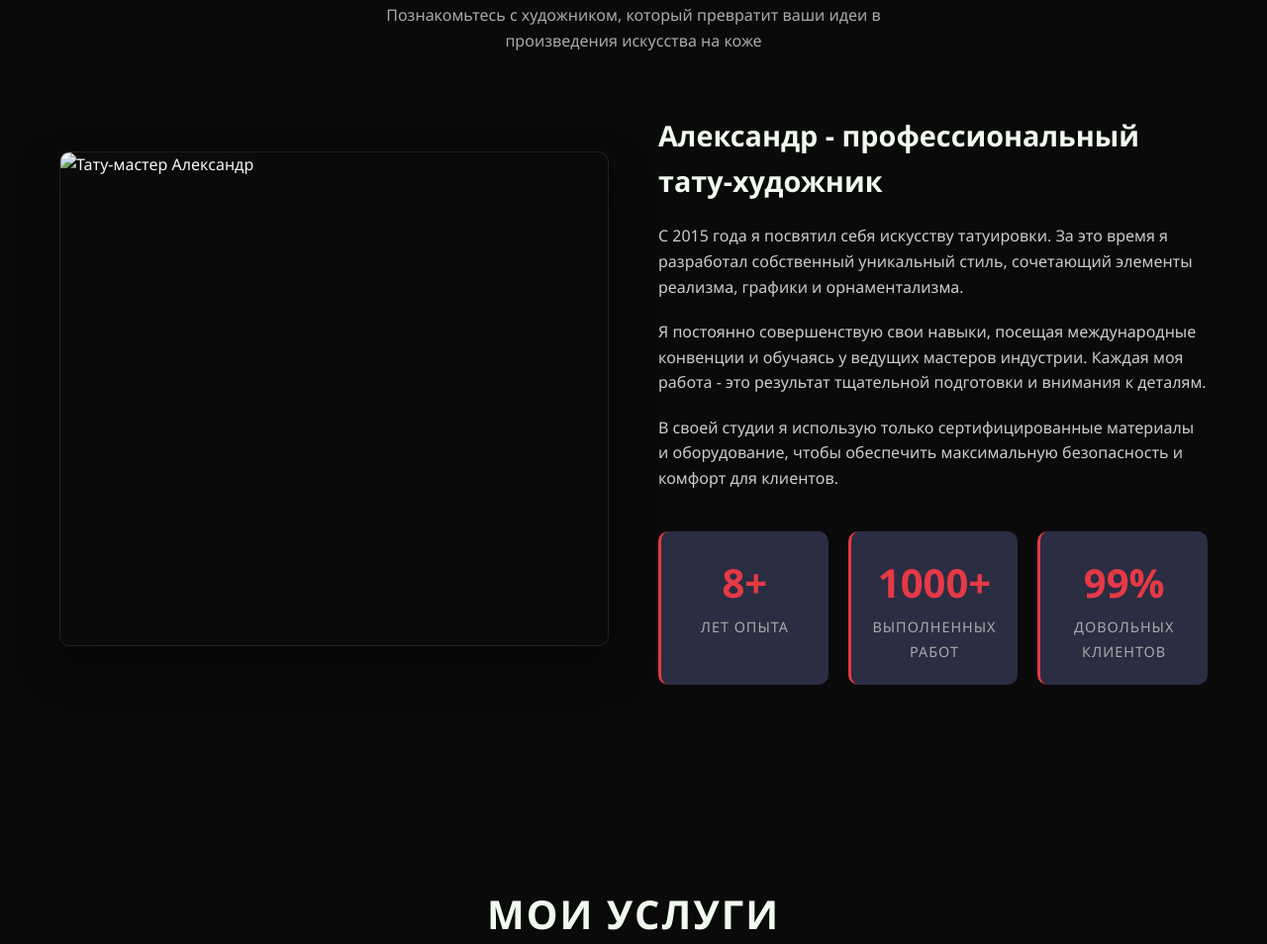
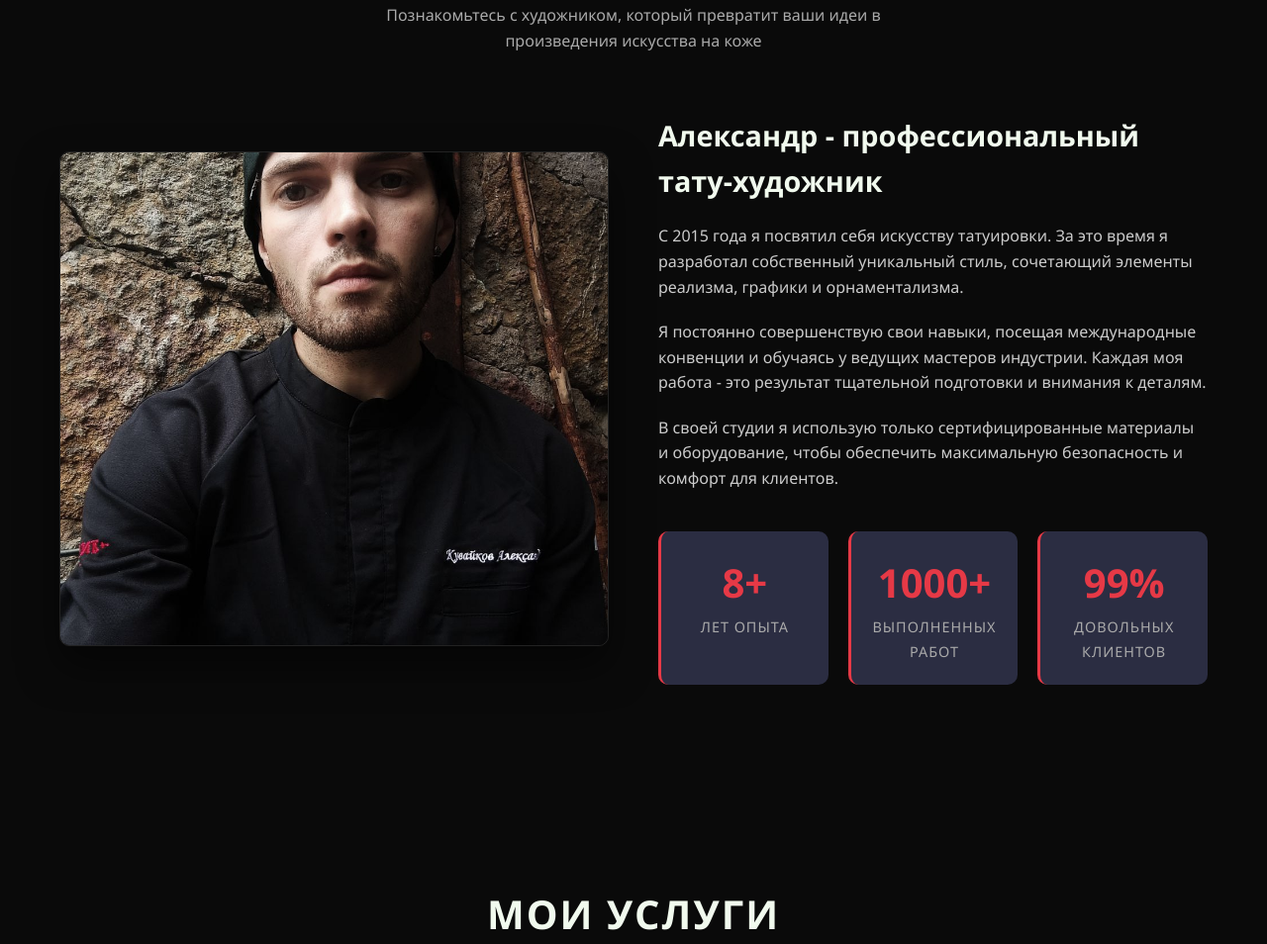
Before and after one commit to ruopp93-dot/alextatu, a plain HTML site: page index.html in a window 1280 px wide. Shown: the part 976-1930 px from the top of the page at 99% size. Drawn offline with Linux system fonts and the light colour scheme.

Commit message:
Update index.html

```diff
--- a/index.html
+++ b/index.html
@@ -675,7 +675,7 @@
             <div class="about-content">
                 <div class="about-image">
                     <!-- Фото загружается из папки images в корне проекта -->
-                    <img src="images/master.jpg" alt="Тату-мастер Александр">
+                    <img src="/master.jpg" alt="Тату-мастер Александр">
                 </div>
                 <div class="about-text">
                     <h3>Александр - профессиональный тату-художник</h3>
```
